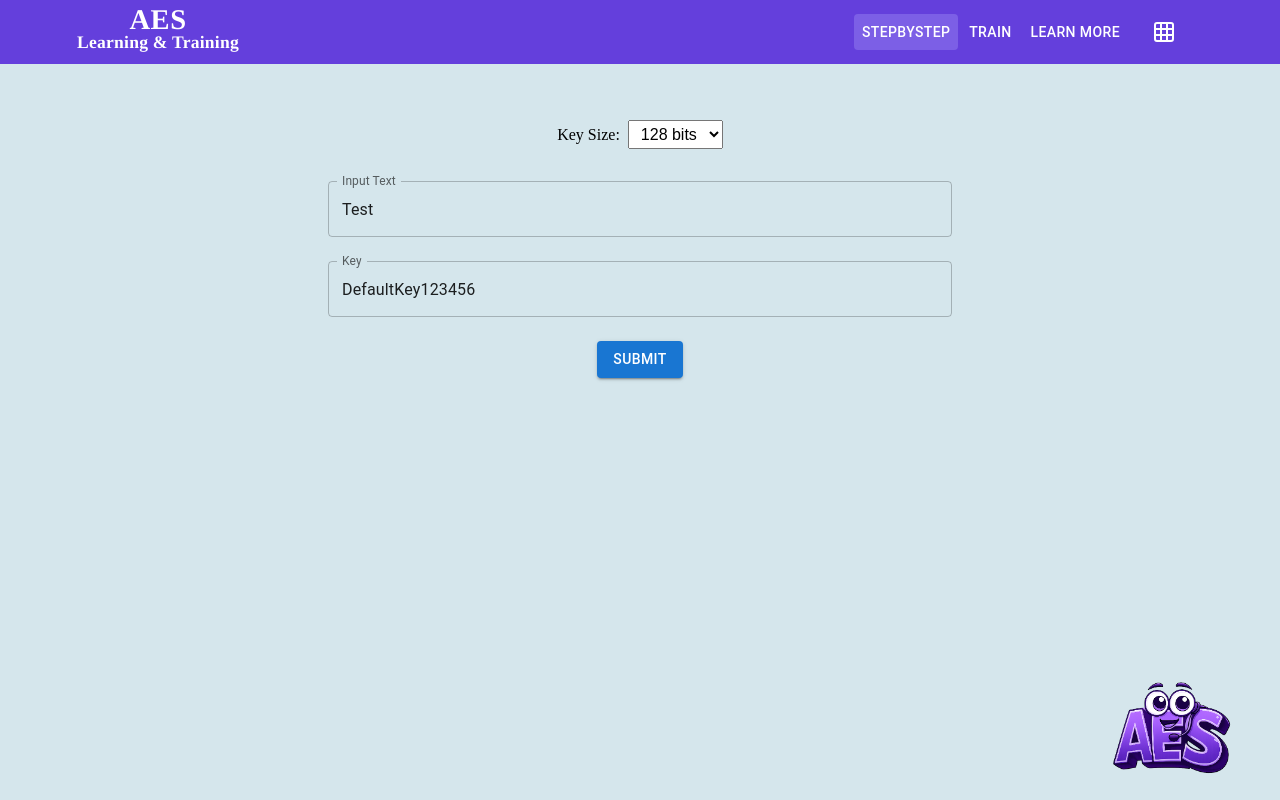
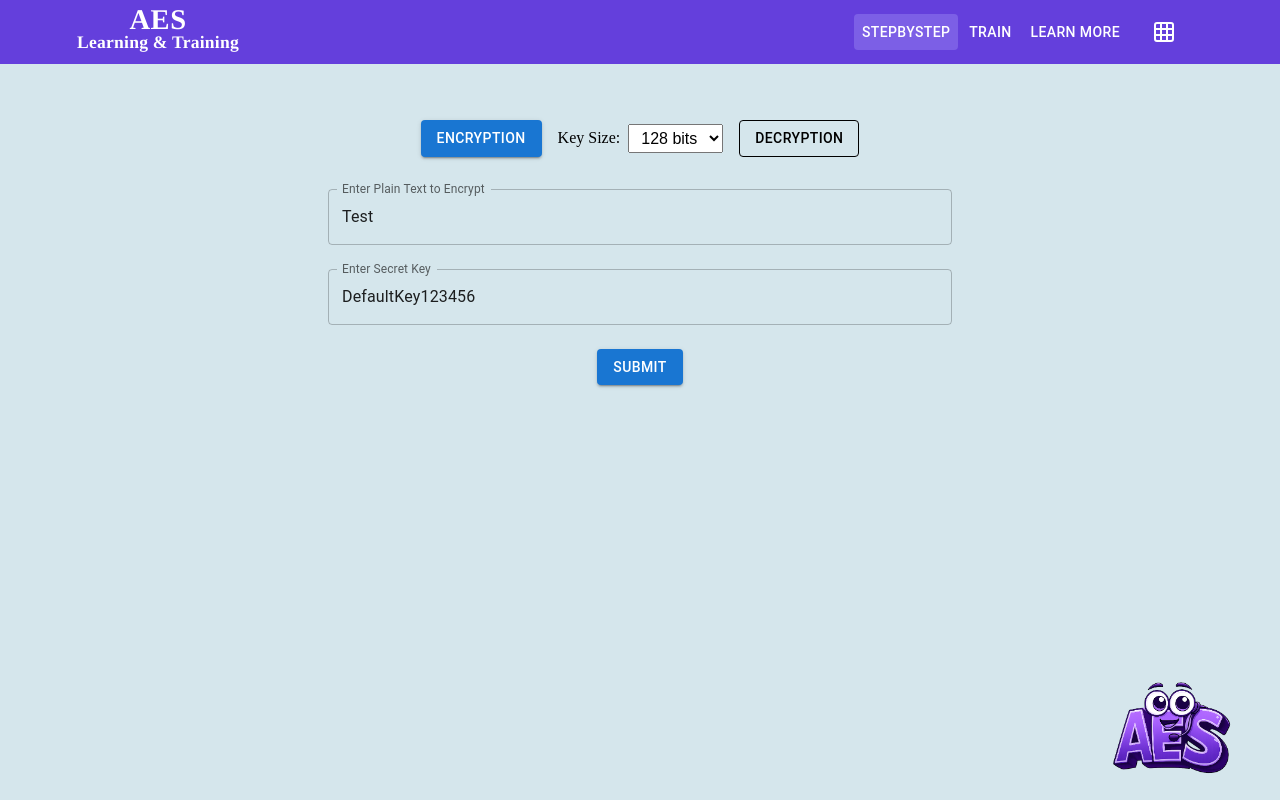
Before and after one commit to Angeliki-Alexop/learn_aes, a React (Vite) app: page /learn_aes/step-by-step in a window 1280 px wide. Built offline with nearby package versions, Linux system fonts and the light colour scheme; some icons are missing.

Commit message:
input page: added decryption mode and now input titles change dynamically clicking train or stepbystep in header redirects to initial page

```diff
--- a/src/components/Navbar.jsx
+++ b/src/components/Navbar.jsx
@@ -55,6 +55,11 @@ function Navbar() {
               <Button
                 component={Link}
                 to="/step-by-step"
+                onClick={() => {
+                  if (location.pathname === "/step-by-step") {
+                    window.dispatchEvent(new CustomEvent("stepbystep-reset"));
+                  }
+                }}
                 color="inherit"
                 sx={{
                   "&:hover": { backgroundColor: "#7c5fe6" },
@@ -69,6 +74,11 @@ function Navbar() {
               <Button
                 component={Link}
                 to="/"
+                onClick={() => {
+                  if (location.pathname === "/") {
+                    window.dispatchEvent(new CustomEvent("train-reset"));
+                  }
+                }}
                 color="inherit"
                 sx={{
                   "&:hover": { backgroundColor: "#7c5fe6" },
--- a/src/pages/StepByStep.jsx
+++ b/src/pages/StepByStep.jsx
@@ -57,9 +57,26 @@ function StepByStep() {
   const [previousStepState, setPreviousStepState] = useState("");
   const [highlightedRowFixedMatrix, setHighlightedRowFixedMatrix] = useState(null);
   const algorithm = "ECB";
-  const mode = "Encode";
+  const [mode, setMode] = useState("Encrypt");
 
   const totalRounds = keySize === 128 ? 10 : keySize === 192 ? 12 : 14; // Determine total rounds based on key size
+
+  // Listen for header-triggered reset events (clicking StepByStep in header)
+  useEffect(() => {
+    const resetHandler = () => {
+      setCurrentRound(-2);
+      setCurrentStep("Input");
+      setHasSubmitted(false);
+      setSidebarVisible(false);
+      setRoundKeys([]);
+      setStateMap(new Map());
+      setHighlightedCell(null);
+      setHighlightedCellValue("");
+    };
+
+    window.addEventListener("stepbystep-reset", resetHandler);
+    return () => window.removeEventListener("stepbystep-reset", resetHandler);
+  }, []);
 
   useEffect(() => {
     // Reset MixColumns highlights when step or round changes
@@ -659,6 +676,8 @@ useEffect(() => {
           handleFinalRound={handleFinalRound}
           setHasSubmitted={setHasSubmitted}
           hasSubmitted={hasSubmitted}
+          mode={mode}
+          setMode={setMode}
         />
         <FloatingInfo keySize={keySize} currentStep={currentStep} />
       </div>
--- a/src/pages/StepNavigation.jsx
+++ b/src/pages/StepNavigation.jsx
@@ -29,9 +29,16 @@ export function StepNavigation({
   handleNextStep,
   handleNextRound,
   handleFinalRound,
+  mode,
+  setMode,
   setHasSubmitted,
   hasSubmitted
 }) {
+  const defaultKeyForSize = (size) => {
+    if (size === 128) return "DefaultKey123456";
+    if (size === 192) return "DefaultKeyForAES192Key!!";
+    return "DefaultKeyForAES256Key0123456789";
+  };
   return (
     <Box
       mt={2}
@@ -49,8 +56,21 @@ export function StepNavigation({
           alignItems="center"
           width="50%"
         >
-          {/* Key Size Selector */}
+          {/* Mode buttons with Key Size Selector in the middle */}
           <Box display="flex" flexDirection="row" alignItems="center" mb={2}>
+            <Button
+              variant={mode === "Encrypt" ? "contained" : "outlined"}
+              color={mode === "Encrypt" ? "primary" : "inherit"}
+              onClick={() => {
+                setMode("Encrypt");
+                setTempInputText("Test");
+                setTempKey(defaultKeyForSize(keySize));
+              }}
+              style={{ marginRight: 8 }}
+            >
+              Encryption
+            </Button>
+            <Box display="flex" alignItems="center" sx={{ mx: 1 }}>
               <label htmlFor="key-size-select" style={{ marginRight: 8 }}>Key Size:</label>
               <select
                 id="key-size-select"
@@ -63,17 +83,34 @@ export function StepNavigation({
                 <option value={256}>256 bits</option>
               </select>
             </Box>
+            <Button
+              variant={mode === "Decrypt" ? "contained" : "outlined"}
+              color={mode === "Decrypt" ? "primary" : "inherit"}
+              onClick={() => {
+                setMode("Decrypt");
+                setTempInputText("AA==");
+                setTempKey(defaultKeyForSize(keySize));
+              }}
+              style={{ marginLeft: 8 }}
+            >
+              Decryption
+            </Button>
+          </Box>
           <TextField
-            label="Input Text"
+            label={mode === "Encrypt" ? "Enter Plain Text to Encrypt" : "AES Encrypted Text"}
             value={tempInputText}
             onChange={(e) => setTempInputText(e.target.value)}
             variant="outlined"
             fullWidth
             margin="normal"
-            inputProps={{ maxLength: 32 }}
+            inputProps={{ maxLength: 64 }}
           />
           <TextField
-            label="Key"
+            label={
+              mode === "Encrypt"
+                ? "Enter Secret Key"
+                : "Enter Secret Key used for Encryption"
+            }
             value={tempKey}
             onChange={(e) => setTempKey(e.target.value)}
             variant="outlined"
@@ -101,6 +138,7 @@ export function StepNavigation({
               )
             }
             style={{ marginTop: "16px" }}
+            disabled={mode === "Decrypt"}
           >
             Submit
           </Button>
--- a/src/pages/Train.jsx
+++ b/src/pages/Train.jsx
@@ -1,4 +1,5 @@
 import React, { useState } from "react";
+import { useEffect } from "react";
 import { Container, Typography, Button, Box } from "@mui/material";
 import "./../styles/Train.css";
 import SubBytesPractice from "../components/practice/SubBytesPractice";
@@ -10,6 +11,17 @@ import KeyExpansionPractice from "../components/practice/KeyExpansionPractice";
 function Train() {
   const [activePage, setActivePage] = useState("practice"); // default to practice landing
   const [selectedExercise, setSelectedExercise] = useState(null);
+
+  // Listen for header-triggered reset events (clicking Train in header)
+  useEffect(() => {
+    const resetHandler = () => {
+      setActivePage("practice");
+      setSelectedExercise(null);
+    };
+
+    window.addEventListener("train-reset", resetHandler);
+    return () => window.removeEventListener("train-reset", resetHandler);
+  }, []);
 
   const exercises = [
     {
```
Lines whose indentation alone changed are shown as unchanged.
